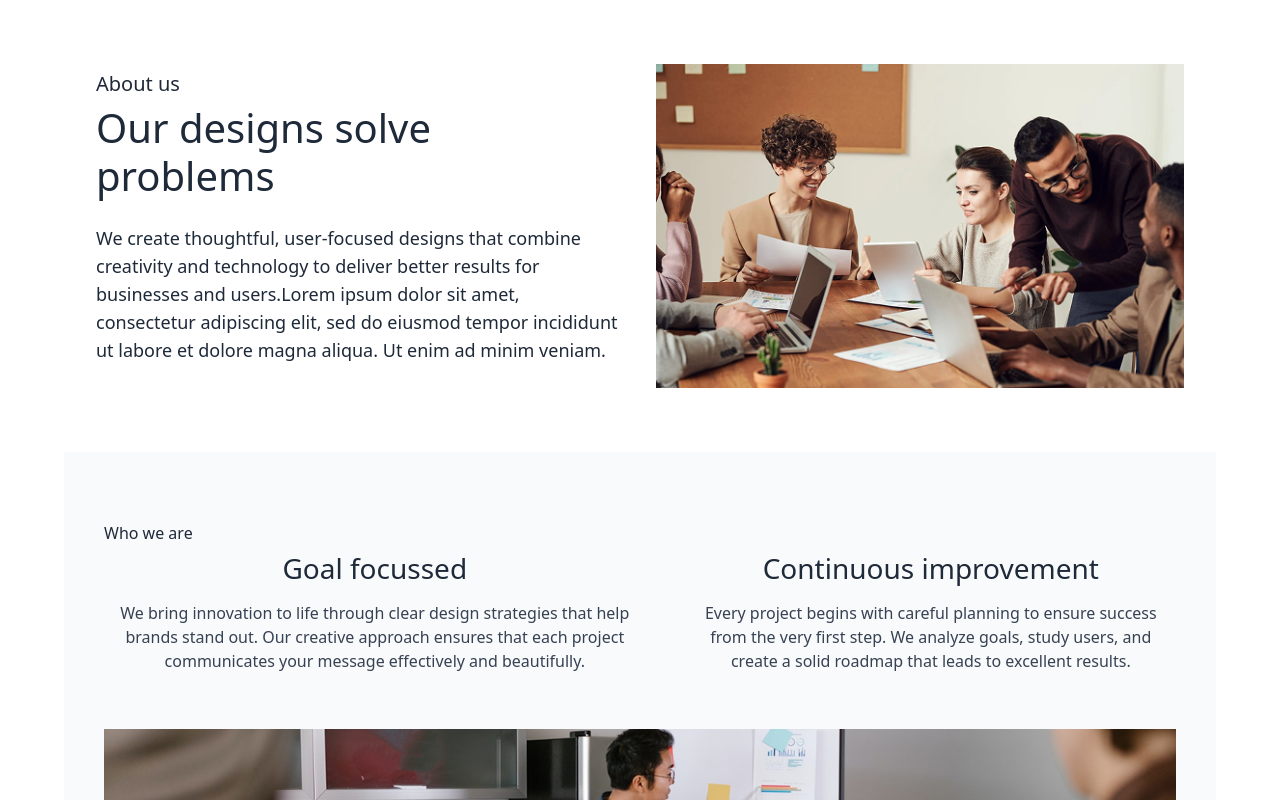
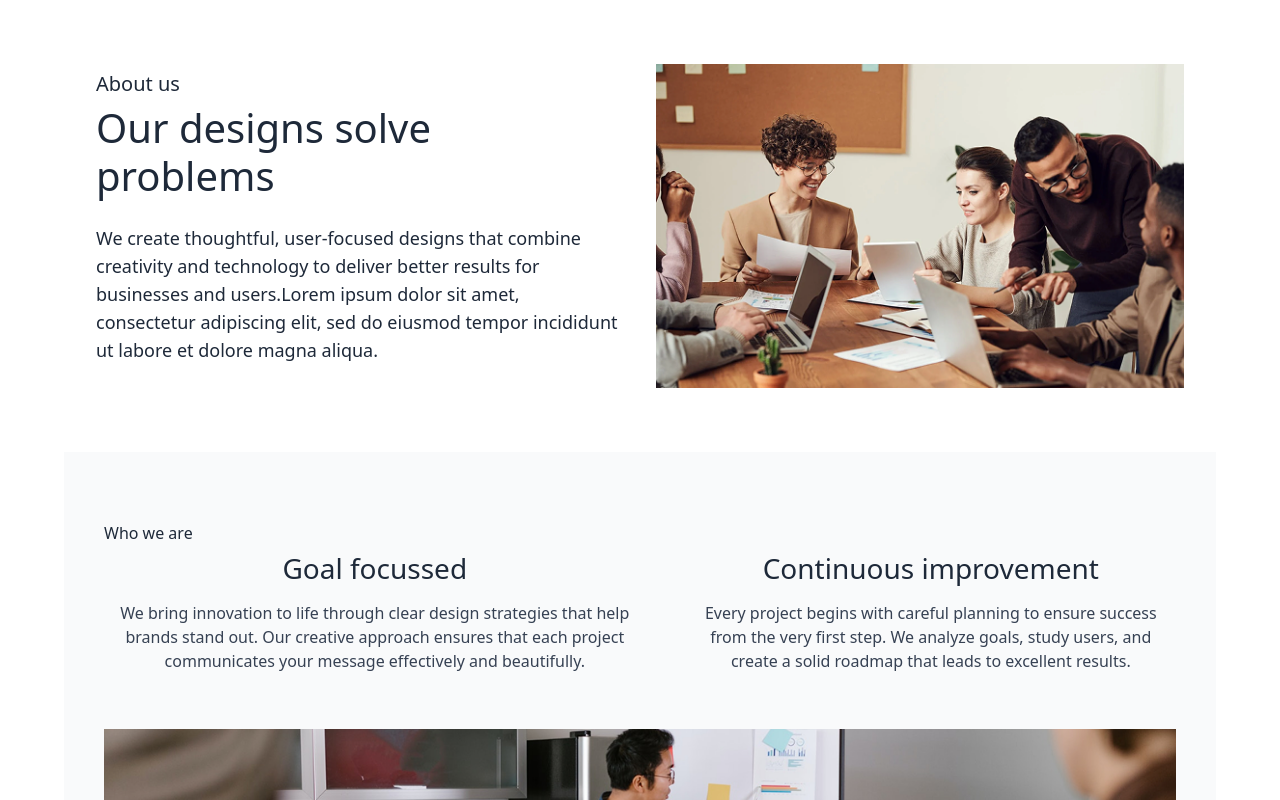
Before and after one commit to sajibkhandev/Collaboration-Finsweet-2401, a React app: page /about in a window 1280 px wide. Shown: the top 800 px of the page. Built offline with nearby package versions, Linux system fonts and the light colour scheme; the HTML template or start-up script is replaced by a standard one.

Commit message:
About done updated by Yunis

```diff
--- a/src/pages/About.jsx
+++ b/src/pages/About.jsx
@@ -20,7 +20,7 @@
           <h1 className="text-5xl font-bold mb-4">Our designs solve <br /> problems</h1>
           <p className="text-lg mb-6">
             We create thoughtful, user-focused designs that combine creativity and
-            technology to deliver better results for businesses and users.Lorem ipsum dolor sit amet, consectetur adipiscing elit, sed do eiusmod tempor incididunt ut labore et dolore magna aliqua. Ut enim ad minim veniam.
+            technology to deliver better results for businesses and users.Lorem ipsum dolor sit amet, consectetur adipiscing elit, sed do eiusmod tempor incididunt ut labore et dolore magna aliqua.
           </p>
            </div>
         <div>
```
